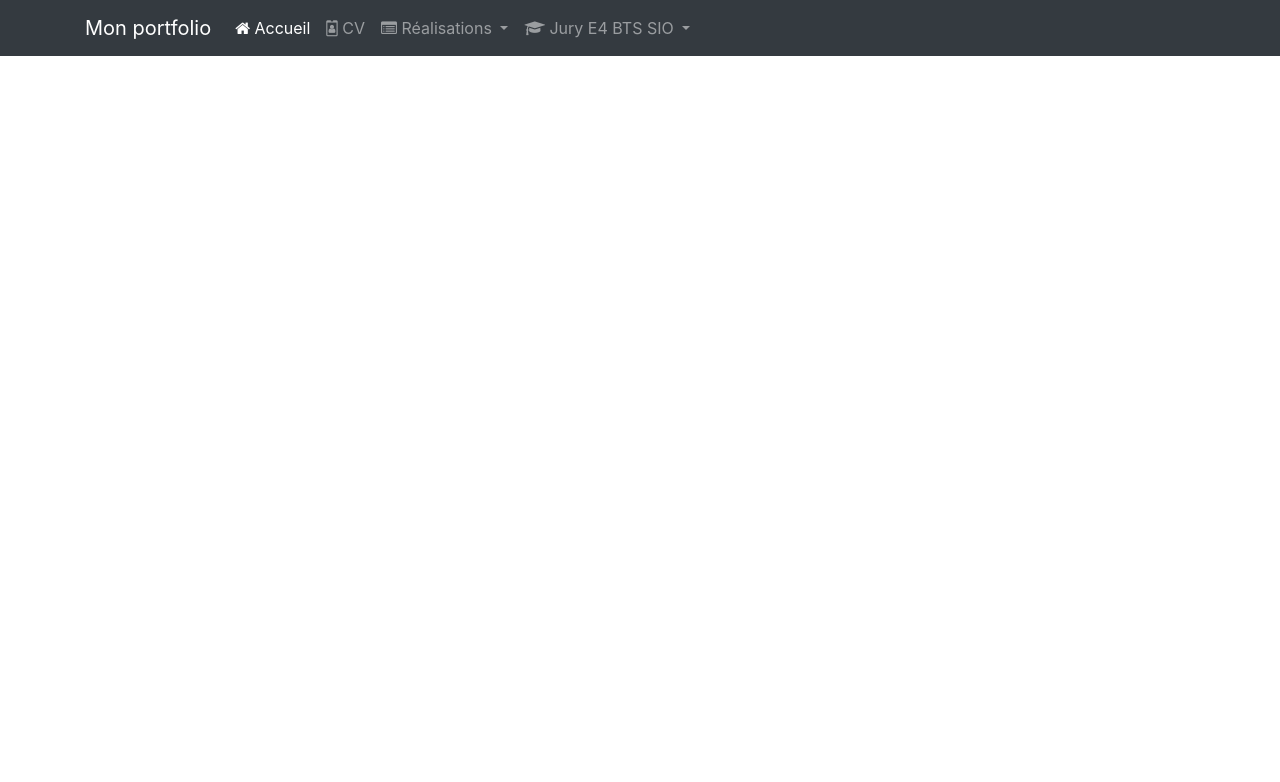
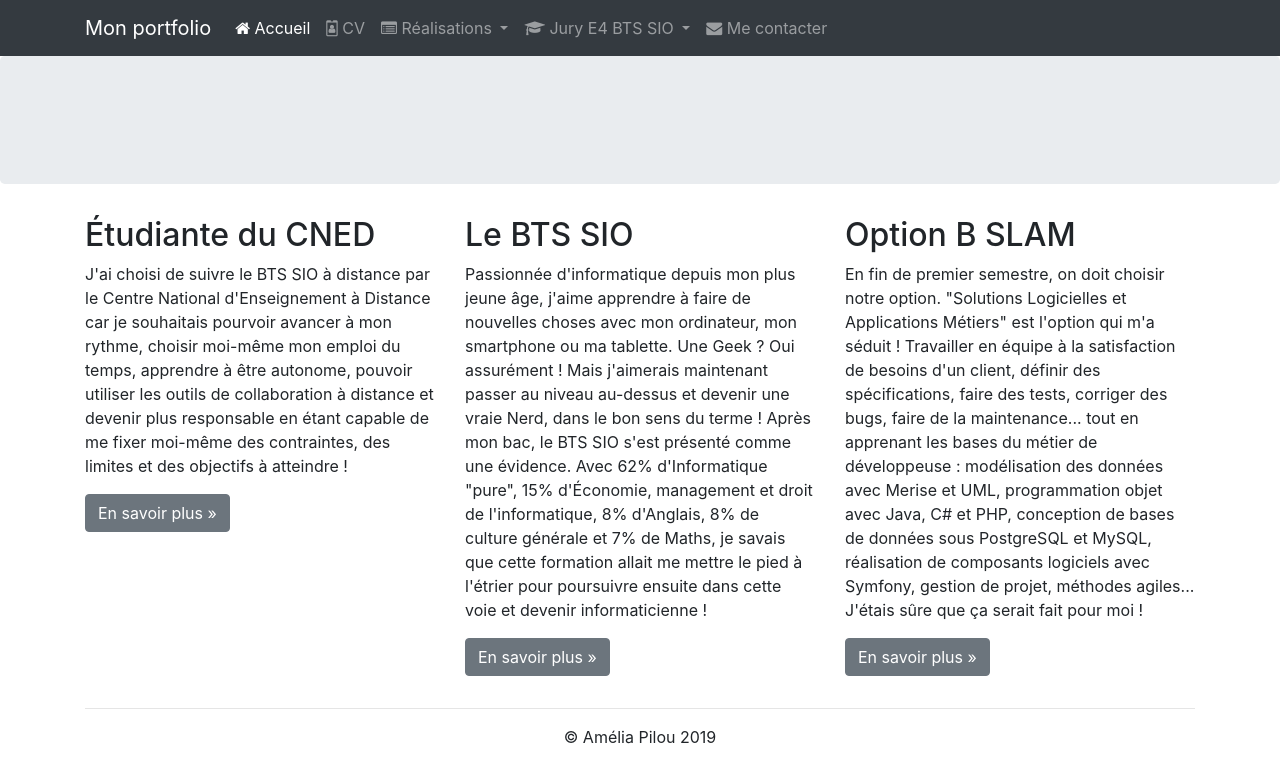
Before and after one commit to ValentinCharles83/valentincharles.github.io, a plain HTML site: page index.html in a window 1280 px wide. Drawn offline with nearby package versions, Linux system fonts and the light colour scheme.

Commit message:
Page d'accueil créée Task #5 - Créer la page d'accueil

```diff
--- a/index.html
+++ b/index.html
@@ -108,6 +108,72 @@
                                     <a role="menuitem" href="#">Sources SP n°2</a></li>
                             </ul>
                         </li>
+                        <li class="nav-item">
+                            <a href="#" class="nav-link"><span class="fa fa-envelope"></span>
+                                Me contacter
+                            </a>
+                        </li>
+                    </ul>
+                </div>
+            </div>
+        </nav>
+        <div class="jumbotron"></div> <!-- Emplacement pour le contenu principal de la page -->
+        <footer>
+            <div class="container">
+                <div class="row">
+                    <div class="col-lg-4">
+                        <h2>Étudiante du CNED</h2>
+                        <p>J'ai choisi de suivre le BTS SIO à distance par le Centre National
+                            d'Enseignement à Distance car je souhaitais pourvoir avancer à mon rythme,
+                            choisir moi-même mon emploi du temps, apprendre à être autonome, pouvoir
+                            utiliser les outils de collaboration à distance et devenir plus responsable en
+                            étant capable de me fixer moi-même des contraintes, des limites et des
+                            objectifs à atteindre !
+                        </p>
+                        <p><a class="btn btn-secondary" href="http://www.cned.fr" target="_blank"
+                              role="button">En savoir plus »</a>
+                        </p>
+                    </div>
+                    <div class="col-lg-4">
+                        <h2>Le BTS SIO</h2>
+                        <p>Passionnée d'informatique depuis mon plus jeune âge, j'aime apprendre à faire
+                            de nouvelles choses avec mon ordinateur, mon smartphone ou ma tablette. Une
+                            Geek ? Oui assurément ! Mais j'aimerais maintenant passer au niveau au-dessus
+                            et devenir une vraie Nerd, dans le bon sens du terme ! Après mon bac, le BTS
+                            SIO s'est présenté comme une évidence. Avec 62% d'Informatique "pure", 15%
+                            d'Économie, management et droit de l'informatique, 8% d'Anglais, 8% de culture
+                            générale et 7% de Maths, je savais que cette formation allait me mettre le
+                            pied à l'étrier pour poursuivre ensuite dans cette voie et devenir
+                            informaticienne !
+                        </p>
+                        <p><a class="btn btn-secondary" href="https://fr.wikipedia.org/wiki/Brevet_de_tec
+                              hnicien_supérieur_-_Services_informatiques_aux_organisations"
+                              target="_blank" role="button">En savoir plus »</a>
+                        </p>
+                    </div>
+                    <div class="col-lg-4">
+                        <h2>Option B SLAM</h2>
+                        <p>En fin de premier semestre, on doit choisir notre option. "Solutions
+                            Logicielles et Applications Métiers" est l'option qui m'a séduit&nbsp;!
+                            Travailler en équipe à la satisfaction de besoins d'un client, définir des
+                            spécifications, faire des tests, corriger des bugs, faire de la maintenance...
+                            tout en apprenant les bases du métier de développeuse : modélisation des
+                            données avec Merise et UML, programmation objet avec Java, C# et PHP,
+                            conception de bases de données sous PostgreSQL et MySQL, réalisation de
+                            composants logiciels avec Symfony, gestion de projet, méthodes agiles...
+                            J'étais sûre que ça serait fait pour moi !
+                        </p>
+                        <p><a class="btn btn-secondary" href="http://www.onisep.fr/Ressources/Univers-For
+                              mation/Formations/Post-bac/BTS-Services-informatiques-aux-organisations-opt
+                              ion-B-solutions-logicielles-et-applications-metiers" target="_blank"
+                              role="button">En savoir plus »</a>
+                        </p>
+                    </div>
+                </div>
+                <hr>
+                <p class="text-center" id="copyright">© Amélia Pilou 2019</p>
+            </div>
+        </footer>
 
         <!-- Optional JavaScript -->
         <!-- jQuery first, then Popper.js, then Bootstrap JS -->
```
Lines whose indentation alone changed are shown as unchanged.
